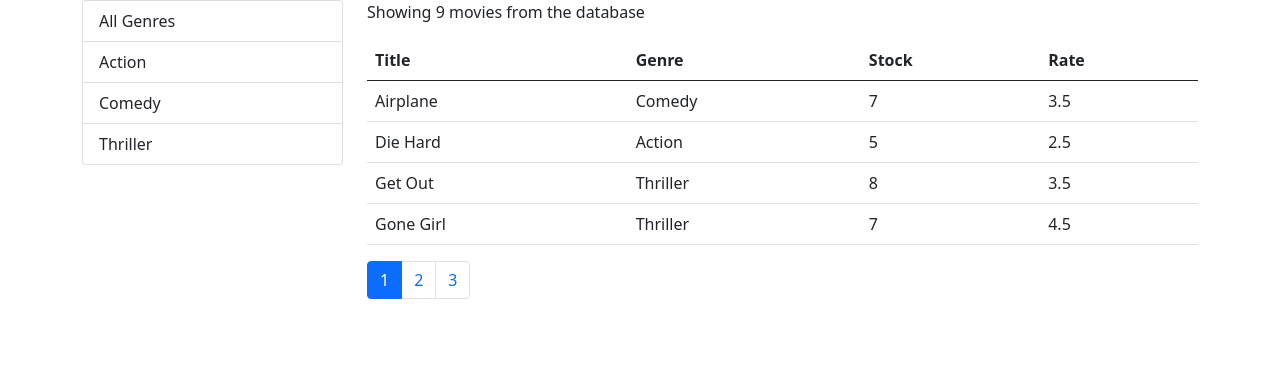
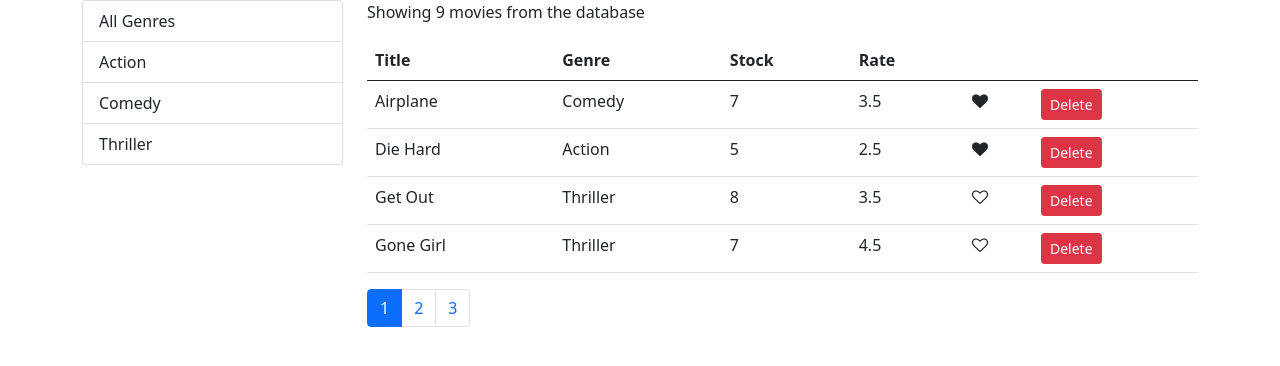
Before and after one commit to sanjanaganguly/Flickzone-react, a React (Create React App) app: page / in a window 1280 px wide. Shown: the top 366 px of the page. Built offline with nearby package versions, Linux system fonts and the light colour scheme.

Commit message:
Sorting-Rendering Cell Content

```diff
--- a/src/components/common/tableBody.jsx
+++ b/src/components/common/tableBody.jsx
@@ -2,14 +2,18 @@ import React, { Component } from 'react';
 import _ from 'lodash';
 
 export class TableBody extends Component {
+    renderCell = (item, column) => {
+        if (column.content) return column.content(item);
+
+        return _.get(item, column.path)
+    }
+
     render() {
-
         const { data, columns } = this.props;
-
         return (
             <tbody>
                 {data.map(item => (
-                    <tr>{columns.map(col => <td>{_.get(item, col.path)}</td>)}</tr>
+                    <tr>{columns.map(col => <td>{this.renderCell(item, col)}</td>)}</tr>
                 ))}
             </tbody>
         )
--- a/src/components/moviesTable.jsx
+++ b/src/components/moviesTable.jsx
@@ -8,13 +8,20 @@ class MoviesTable extends React.Component {
     { path: "title", label: "Title" },
     { path: "genre.name", label: "Genre" },
     { path: "numberInStock", label: "Stock" },
-    { path: "dailyRentalRate", label: "Rate" }
-    // { key: "like" },
-    // { key: "delete" },
+    { path: "dailyRentalRate", label: "Rate" },
+    { key: "like", content: movie => (<Like liked={movie.liked} onLikeToggled={() => this.props.onLike(movie)} />) },
+    {
+      key: "delete", content: movie => (<button
+        onClick={() => this.props.onDelete(movie)}
+        className="btn btn-danger btn-sm"
+      >
+        Delete
+      </button>)
+    },
   ];
 
   render() {
-    const { movies, onLike, onDelete, onSort, sortColumn } = this.props;
+    const { movies, onSort, sortColumn } = this.props;
     return (
       <table className="table">
         <TableHeader
@@ -25,7 +32,7 @@ class MoviesTable extends React.Component {
         <TableBody
           data={movies}
           columns={this.columns}
-          />
+        />
 
         {/* <tbody>
           {movies.map((movie) => (
```
